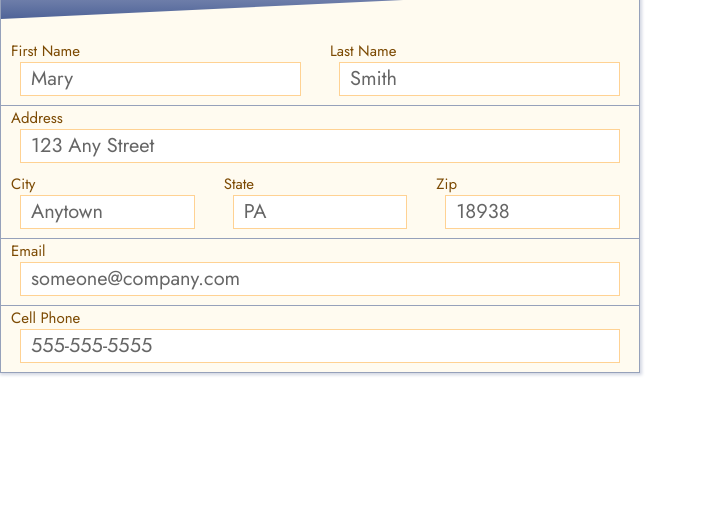
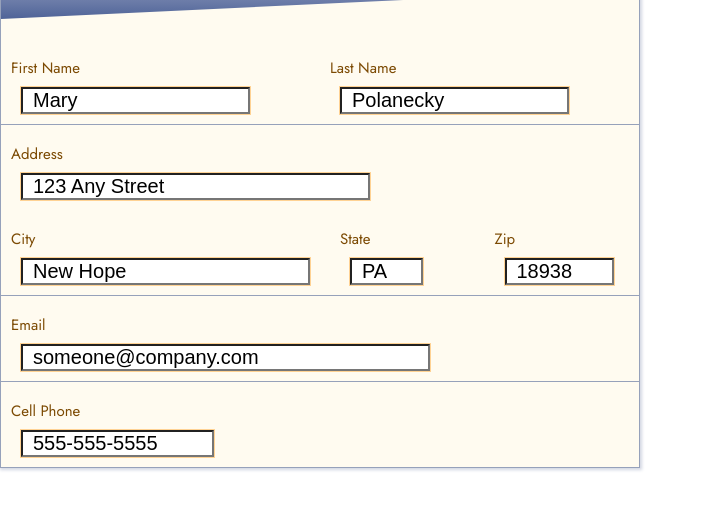
Before and after one commit to CarolineMacri/jmj-cards, a website: page form.html in a window 1280 px wide. Shown: the part 62-572 px from the top of the page, without its empty margins (0-706 px from the left). Drawn offline with Linux system fonts and the light colour scheme.

Commit message:
added input and label to user form

```diff
--- a/form.html
+++ b/form.html
@@ -25,57 +25,111 @@
   <body>
     <section class="user-profile">
       <div class="form form__outline-box">
-
-        <div class="form__column--small">
-          <div class="form__header-background family-form__header-image"></div>
-          <div class="form__header-text">Polaneczky-Macri</div>
         <div class="form__row">
 
+          <div class="form__header-text">Polaneczky-Macri</div>
+          <div class="form__header-background family-form__header-image"></div>
+        </div>
+        <div class="form__row">
           <div class="form__outline-box--bottom form__row">
             <div class="form__item form__column">
-                <div class="form__label">First Name</div>
-                <div class="form__input">Mary</div>
+              <label for="firstName" class="form__label">First Name</label>
+              <input
+                type="text"
+                id="firstName"
+                name="firstName"
+                size="15"
+                value="Mary"
+                class="form__input"
+              />
             </div>
             <div class="form__item form__column">
-                <div class="form__label">Last Name</div>
-                <div class="form__input">Smith</div>
+              <label for="lastName" class="form__label">Last Name</label>
+              <input
+                type="text"
+                id="lastName"
+                name="lastName"
+                size="15"
+                value="Polanecky"
+                class="form__input"
+              />
             </div>
           </div>
         </div>
         <div class="form__outline-box--bottom">
           <div class="form__row">
             <div class="form__item form__column">
-                <div class="form__label">Address</div>
-                <div class="form__input">123 Any Street</div>
+              <label for="address1" class="form__label">Address</label>
+              <input
+                type="text"
+                id="address1"
+                name="address1"
+                size="25"
+                value="123 Any Street"
+                class="form__input"
+              />
             </div>
           </div>
           <div class="form__row">
-
             <div class="form__item form__column">
-                <div class="form__label">City</div>
-                <div class="form__input">Anytown</div>
+              <label for="city" class="form__label">City</label>
+              <input
+                type="text"
+                id="city"
+                name="city"
+                size="20"
+                value="New Hope"
+                class="form__input"
+              />
             </div>
             <div class="form__item form__column">
-                <div class="form__label">State</div>
-                <div class="form__input">PA</div>
+              <label for="state" class="form__label">State</label>
+              <input
+                type="text"
+                id="state"
+                name="state"
+                size="2"
+                value="PA"
+                class="form__input"
+              />
             </div>
             <div class="form__item form__column">
-                <div class="form__label">Zip</div>
-                <div class="form__input">18938</div>
+              <label for="zip" class="form__label">Zip</label>
+              <input
+                type="text"
+                id="zip"
+                name="zip"
+                size="5"
+                value="18938"
+                class="form__input"
+              />
             </div>
           </div>
         </div>
         <div class="form__outline-box--bottom">
           <div class="form__item">
-              <div class="form__label">Email</div>
-              <div class="form__input">someone@company.com</div>
+            <label for="email" class="form__label">Email</label>
+            <input
+              type="email"
+              id="email"
+              name="email"
+              size="30"
+              value="someone@company.com"
+              class="form__input"
+            />
           </div>
         </div>
         <div>
           <div class="form__item">
-              <div class="form__label">Cell Phone</div>
-              <div class="form__input">555-555-5555</div>
-            </div>
+            <label for="cellPhone" class="form__label">Cell Phone</label>
+            <input
+              type="text"
+              name="cellPhone"
+              id="cellPhone"
+              size="12"
+              value="555-555-5555"
+              class="form__input"
+            />
           </div>
         </div>
       </div>
--- a/sass/_components.scss
+++ b/sass/_components.scss
@@ -167,6 +167,7 @@
     color: $color-secondary-light;
     background-color: $color-primary-dark;
     transform: skew(-20deg);
+    z-index: 20;
 
     padding: 0 1rem;
 
@@ -186,6 +187,7 @@
   &__row{
     width: 100%;
     display: flex;
+    flex-wrap: wrap;
   }
 
   &__column {
@@ -228,5 +230,6 @@
     margin: 0 1rem 1rem 1rem;
     padding: 0 1rem;
     outline: 1px solid $color-secondary-light;
+    display: block;
   }
 }
```
Also changed, not shown: css/style.css. Lines whose indentation alone changed are shown as unchanged.
